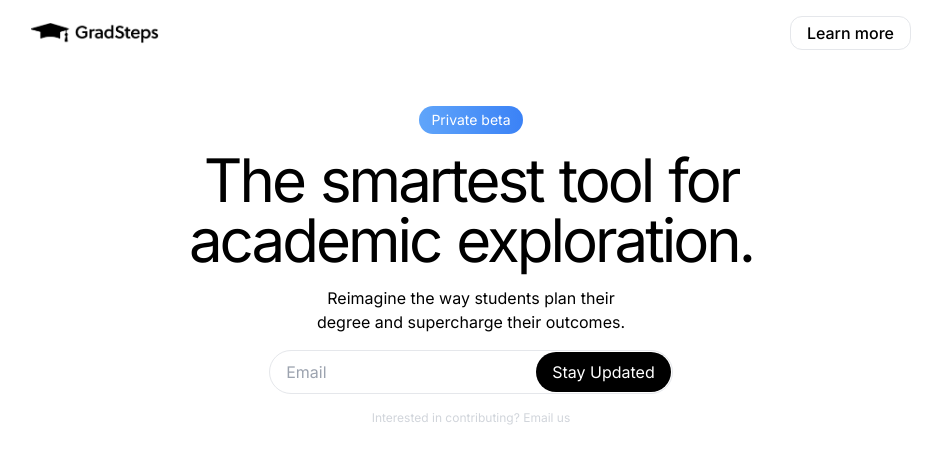
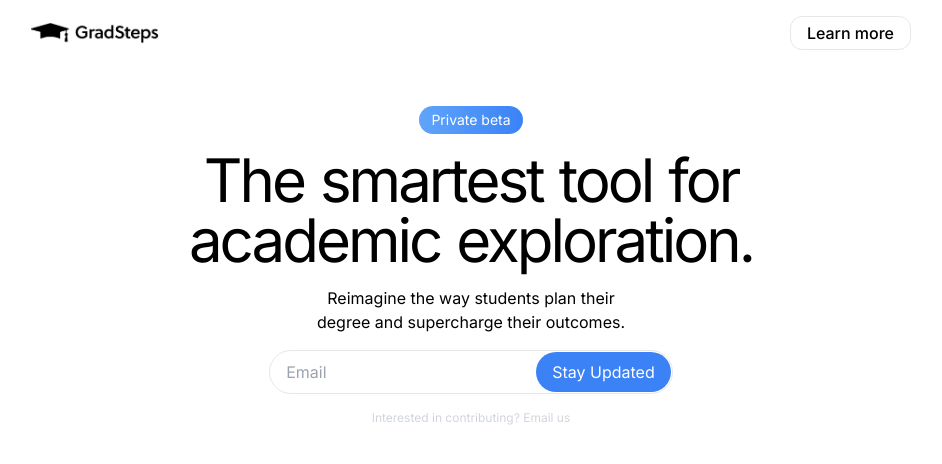
Before and after one commit to tanmaik/gradsteps, a Next.js app: page / in a window 1280 px wide. Shown: the top 464 px of the page, without its empty margins (169-1111 px from the left). Built offline with nearby package versions, Linux system fonts and the light colour scheme.

Commit message:
Change background color to blue and hover effect

```diff
--- a/app/components/landing/HeroText.js
+++ b/app/components/landing/HeroText.js
@@ -113,7 +113,7 @@ export default function HeroText() {
               }}
             />
             <h1
-              className="py-2 bg-black cursor-pointer text-white rounded-full px-4"
+              className="py-2 bg-blue-500 hover:bg-blue-700 transition-all cursor-pointer text-white rounded-full px-4"
               onClick={async () => {
                 if (buttonState === "success") return;
 
```
